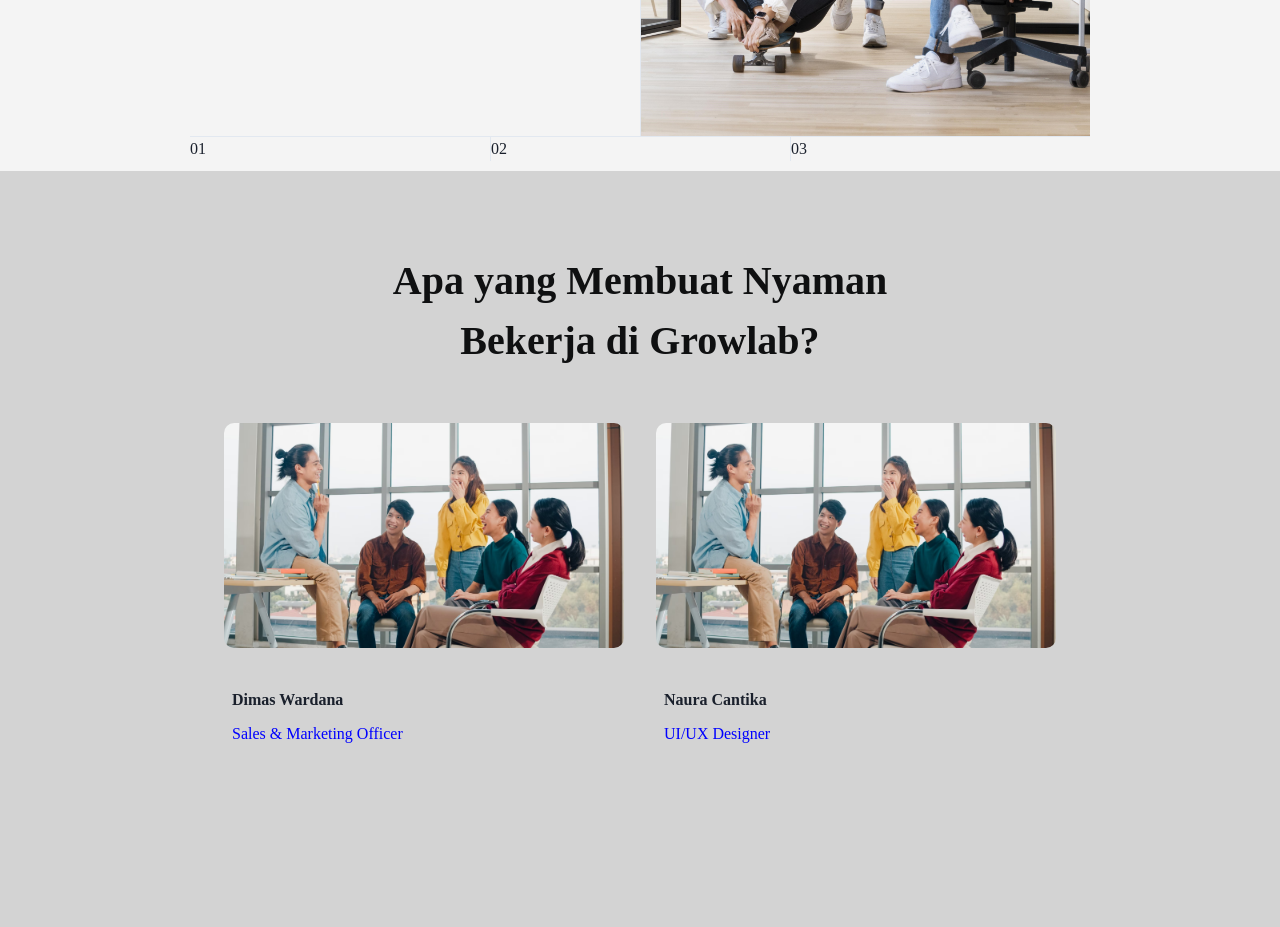
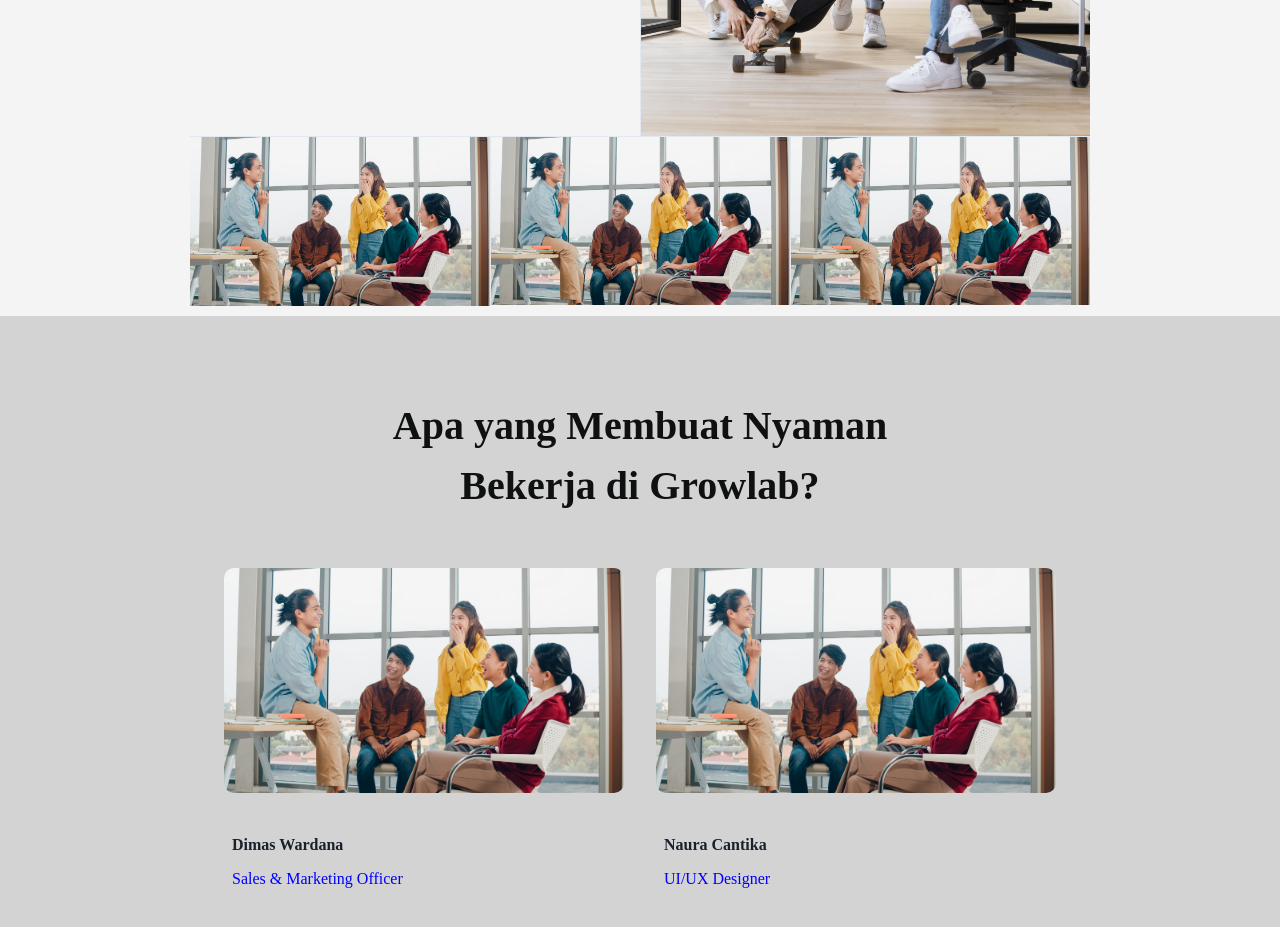
Before and after one commit to akgeninov/PROJECT, a React (Create React App) app in the folder client/: page /career in a window 1280 px wide. Shown: the part 2440-3367 px from the top of the page. Built offline with nearby package versions, Linux system fonts and the light colour scheme.

Commit message:
career lowongan process

```diff
--- /dev/null
+++ b/client/src/components/career-lowongan/search-section/SearchSection.jsx
@@ -0,0 +1,12 @@
+import React from "react";
+
+function SearchSection() {
+    return (
+        <div className="flex flex-col lg:flex-row justify-start items-center xl:justify-center shrink-0 bg-black">
+        </div>
+
+
+    );
+}
+
+export default SearchSection;
--- a/client/src/components/career/momen-section/MomenSection.jsx
+++ b/client/src/components/career/momen-section/MomenSection.jsx
@@ -17,9 +17,9 @@
             </div>
             <div>
                 <div class="grid grid-cols-3 divide-x">
-                    <div>01</div>
-                    <div>02</div>
-                    <div>03</div>
+                    <div><img src={images.career_momen1} alt="Career Momen 1" /></div>
+                    <div><img src={images.career_momen1} alt="Career Momen 1" /></div>
+                    <div><img src={images.career_momen1} alt="Career Momen 1" /></div>
                 </div>
             </div>
         </div>
--- /dev/null
+++ b/client/src/pages/career-lowongan/CareerLowongan.jsx
@@ -0,0 +1,12 @@
+import React from "react";
+import SearchSection from "../../components/career-lowongan/search-section/SearchSection";
+
+function Career() {
+    return (
+    <div className=" flex flex-col justify-center items-center shrink-0">
+      <SearchSection />
+    </div>
+    );
+}
+
+export default Career;
--- a/client/src/route/routes.js
+++ b/client/src/route/routes.js
@@ -7,6 +7,7 @@
 import MainSection from "../components/artikel/main-section/MainSection";
 import DetailArtikel from "../pages/detail-artikel/DetailArtikel";
 import Career from "../pages/career/Career";
+import CareerLowongan from "../pages/career-lowongan/CareerLowongan";
 
 
 const routes = [
@@ -67,6 +68,15 @@
       </Protection>
     }
   />,
+  <Route
+  key="careerLowongan"
+  path="/career-lowongan"
+  element={
+    <Protection publicSide={true}>
+      <CareerLowongan />
+    </Protection>
+  }
+/>,
 ];
 
 export default routes;
```
